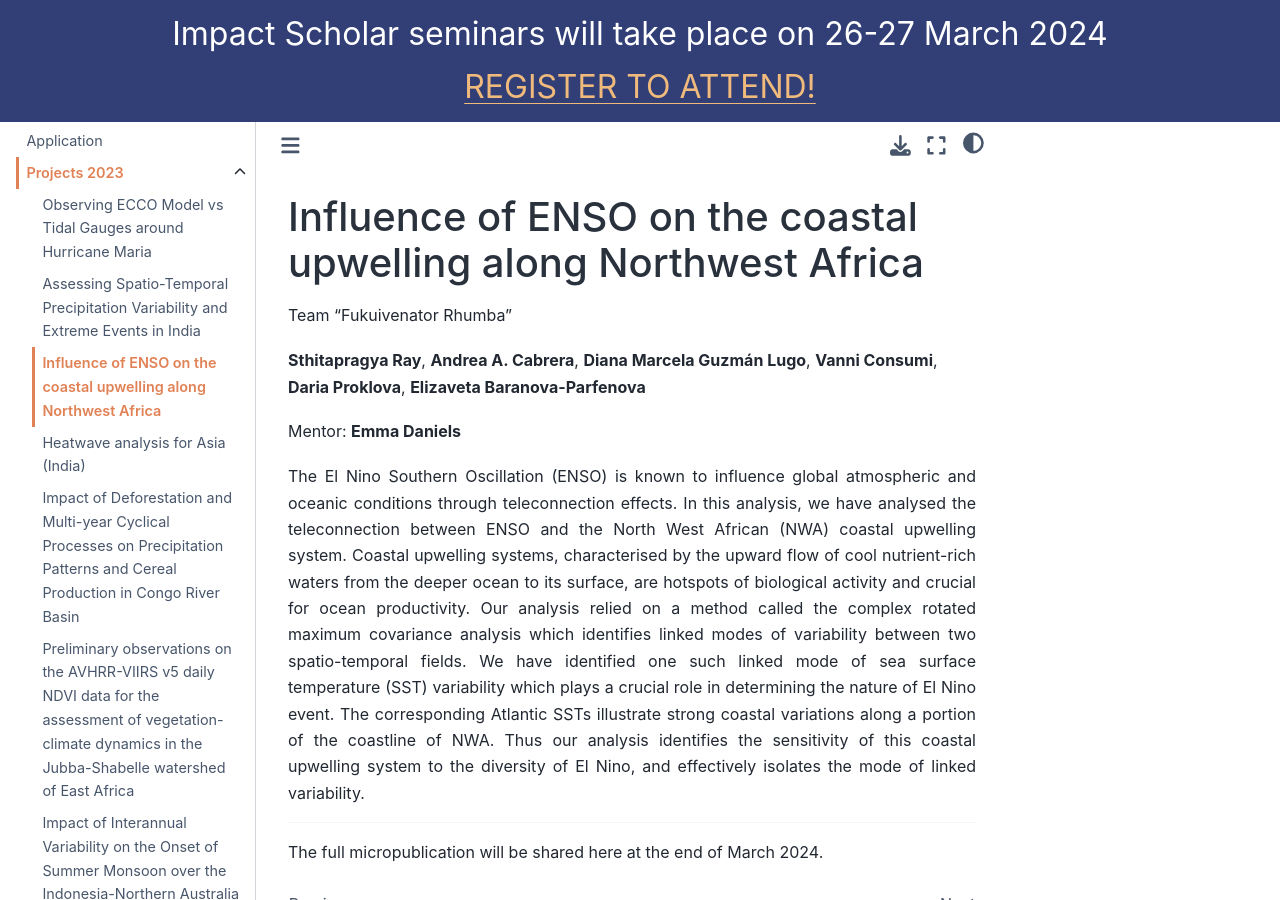
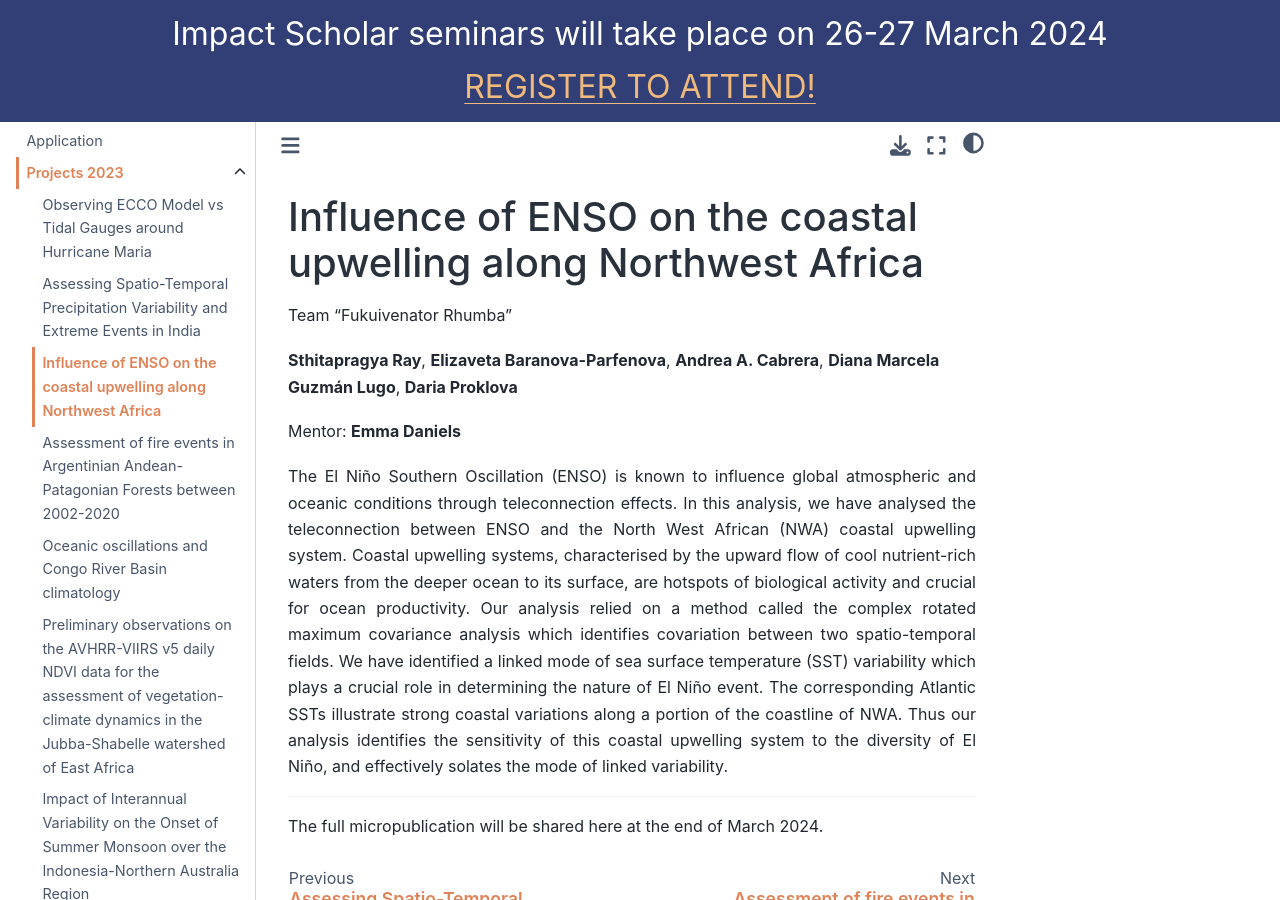
Before and after one commit to zanemit/cisp, a Jupyter Book: the page built from scholar-outputs/2023/project4.md, in a window 1280 px wide and 900 px high. Built offline with Jupyter Book 1.0.4 settings and Sphinx 7.4.7 and the Sphinx Book theme 1.1.4, drawn with Linux system fonts in a browser that asks for light colours; some of the changed text lies outside the part shown.

Commit message:
Fix project removal error

```diff
--- a/_toc.yml
+++ b/_toc.yml
@@ -15,7 +15,7 @@ parts:
     - file: scholar-outputs/2023/project2
     - file: scholar-outputs/2023/project3
     - file: scholar-outputs/2023/project4
-    - file: scholar-outputs/2023/project6
+    - file: scholar-outputs/2023/project5
     - file: scholar-outputs/2023/project7
     - file: scholar-outputs/2023/project8
     - file: scholar-outputs/2023/project9
--- a/scholar-outputs/2023/project4.md
+++ b/scholar-outputs/2023/project4.md
@@ -2,12 +2,12 @@
 
 Team "Fukuivenator Rhumba"
 
-**Sthitapragya Ray**, **Andrea A. Cabrera**, **Diana Marcela Guzmán Lugo**, **Vanni Consumi**, **Daria Proklova**, **Elizaveta Baranova-Parfenova**
+**Sthitapragya Ray**, **Elizaveta Baranova-Parfenova**, **Andrea A. Cabrera**, **Diana Marcela Guzmán Lugo**, **Daria Proklova**
 
 Mentor: **Emma Daniels**
 
 <div style="text-align: justify">
-The El Nino Southern Oscillation (ENSO) is known to influence global atmospheric and oceanic conditions through teleconnection effects. In this analysis, we have analysed the teleconnection between ENSO and the North West African (NWA) coastal upwelling system. Coastal upwelling systems, characterised by the upward flow of cool nutrient-rich waters from the deeper ocean to its surface, are hotspots of biological activity and crucial for ocean productivity. Our analysis relied on a method called the complex rotated maximum covariance analysis which identifies linked modes of variability between two spatio-temporal fields. We have identified one such linked mode of sea surface temperature (SST) variability which plays a crucial role in determining the nature of El Nino event. The corresponding Atlantic SSTs illustrate strong coastal variations along a portion of the coastline of NWA. Thus our analysis identifies the sensitivity of this coastal upwelling system to the diversity of El Nino, and effectively isolates the mode of linked variability.
+The El Niño Southern Oscillation (ENSO) is known to influence global atmospheric and oceanic conditions through teleconnection effects. In this analysis, we have analysed the teleconnection between ENSO and the North West African (NWA) coastal upwelling system. Coastal upwelling systems, characterised by the upward flow of cool nutrient-rich waters from the deeper ocean to its surface, are hotspots of biological activity and crucial for ocean productivity. Our analysis relied on a method called the complex rotated maximum covariance analysis which identifies covariation between two spatio-temporal fields. We have identified a linked mode of sea surface temperature (SST) variability which plays a crucial role in determining the nature of El Niño event. The corresponding Atlantic SSTs illustrate strong coastal variations along a portion of the coastline of NWA. Thus our analysis identifies the sensitivity of this coastal upwelling system to the diversity of El Niño, and effectively  solates the mode of linked variability.
 </div>
 
 ---
```
Also changed, not shown: scholar-outputs/2023/project5.md (added, +14 -0 lines), scholar-outputs/2023/project6.md (deleted, +0 -17 lines), scholar-outputs/2023/project7.md (+11 -2 lines), scholar-outputs/2023/project8.md (+1 -1 lines).
